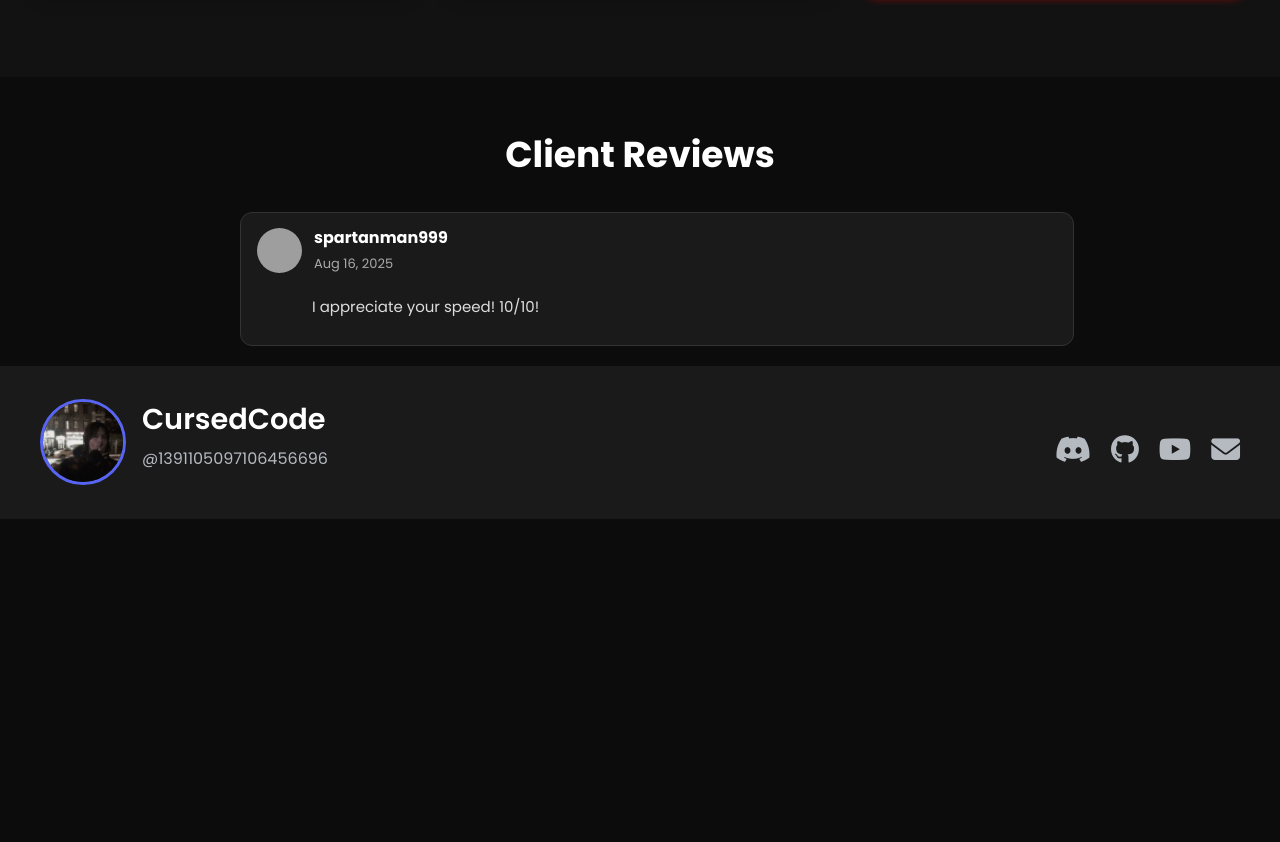
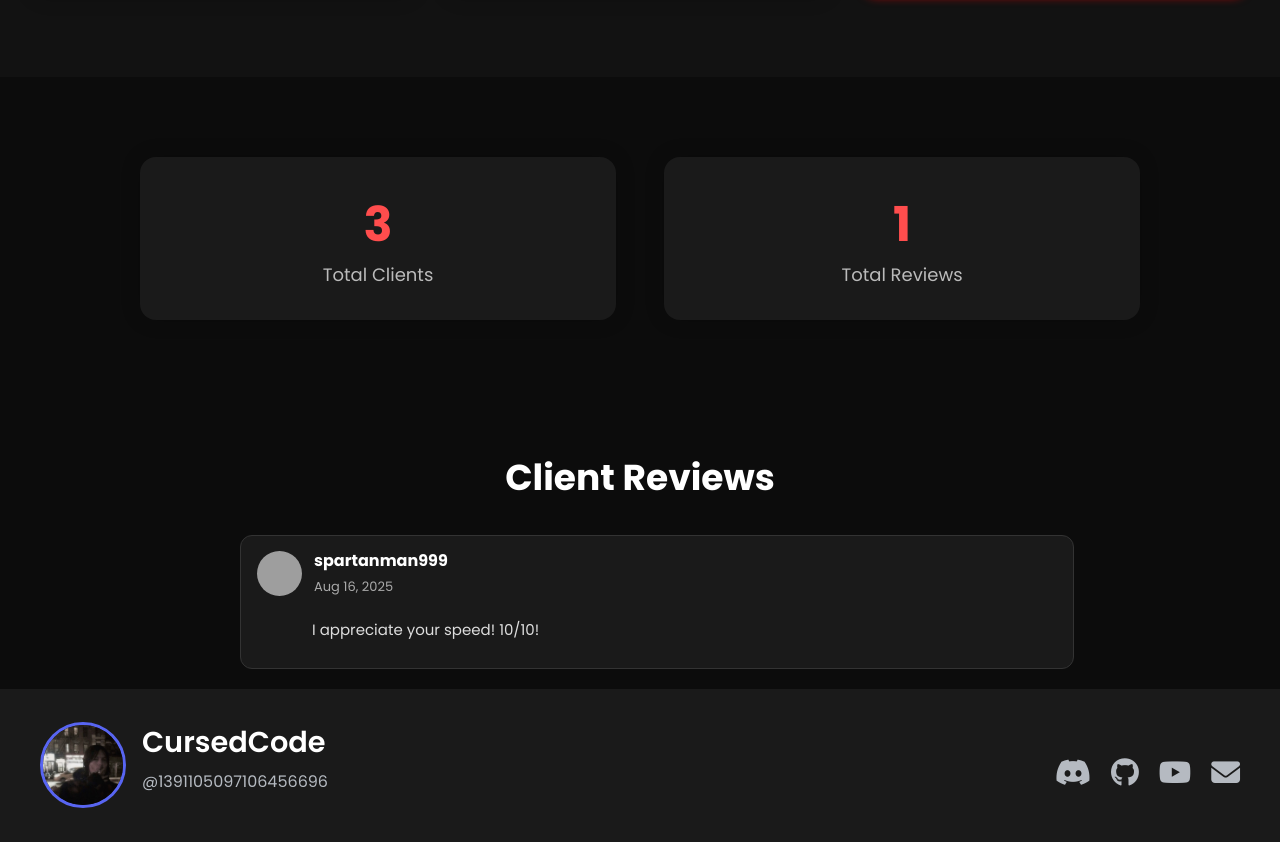
Before and after one commit to CursedCode123/CC-Portfolio, a plain HTML site: page index.html in a window 1280 px wide. Shown: the part 3425-4267 px from the top of the page. Before the commit the page ends 3944 px from the top, so only its background shows below. Drawn offline with nearby package versions, Linux system fonts and the light colour scheme; grey boxes are pictures that could not be loaded.

Commit message:
stats section

```diff
--- a/index.html
+++ b/index.html
@@ -135,6 +135,21 @@
     </div>
   </section>
 
+  <!-- Stats Section -->
+  <section class="stats-section" id="stats">
+    <div class="stats-container">
+      <div class="stat-box">
+        <h2 class="stat-number" data-target="3">0</h2>
+        <p>Total Clients</p>
+      </div>
+      <div class="stat-box">
+        <h2 class="stat-number" data-target="1">0</h2>
+        <p>Total Reviews</p>
+      </div>
+    </div>
+  </section>
+
+
   <!-- Reviews Section -->
   <div class="reviews-container" id="reviews">
     <h2>Client Reviews</h2>
--- a/script.js
+++ b/script.js
@@ -46,3 +46,36 @@ window.addEventListener("DOMContentLoaded", () => {
     });
   });
 });
+
+// Counter animation
+const counters = document.querySelectorAll(".stat-number");
+const speed = 200; // lower = faster
+
+const animateCounters = () => {
+  counters.forEach(counter => {
+    const updateCount = () => {
+      const target = +counter.getAttribute("data-target");
+      const count = +counter.innerText;
+      const increment = Math.ceil(target / speed);
+
+      if (count < target) {
+        counter.innerText = count + increment;
+        setTimeout(updateCount, 20);
+      } else {
+        counter.innerText = target;
+      }
+    };
+    updateCount();
+  });
+};
+
+// Trigger animation when section is visible
+const statsSection = document.querySelector("#stats");
+let started = false;
+window.addEventListener("scroll", () => {
+  const rect = statsSection.getBoundingClientRect();
+  if (!started && rect.top < window.innerHeight) {
+    started = true;
+    animateCounters();
+  }
+});
--- a/style.css
+++ b/style.css
@@ -511,3 +511,45 @@ body {
     margin-top: 0;
   }
 }
+
+/* Stats Section */
+.stats-section {
+  background-color: var(--bg);
+  padding: 5rem 2rem;
+}
+
+.stats-container {
+  max-width: 1000px;
+  margin: auto;
+  display: flex;
+  justify-content: space-around;
+  gap: 3rem;
+  flex-wrap: wrap;
+  text-align: center;
+}
+
+.stat-box {
+  background-color: #1a1a1a;
+  padding: 2rem 3rem;
+  border-radius: 16px;
+  box-shadow: 0 0 20px rgba(0,0,0,0.2);
+  flex: 1 1 200px;
+  transition: transform 0.3s ease;
+}
+
+.stat-box:hover {
+  transform: translateY(-5px);
+}
+
+.stat-number {
+  font-size: 48px;
+  font-weight: 700;
+  color: var(--accent);
+  margin: 0;
+}
+
+.stat-box p {
+  margin: 0;
+  font-size: 18px;
+  color: var(--secondery-text);
+}
```
